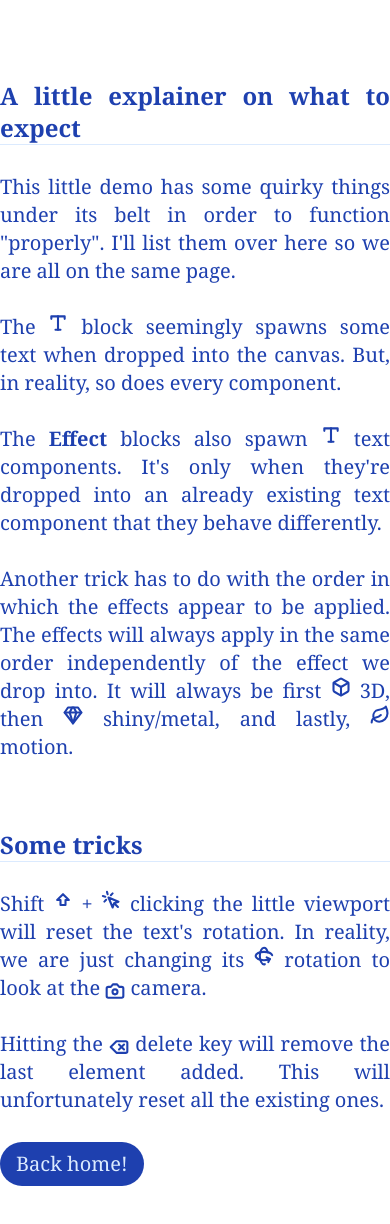
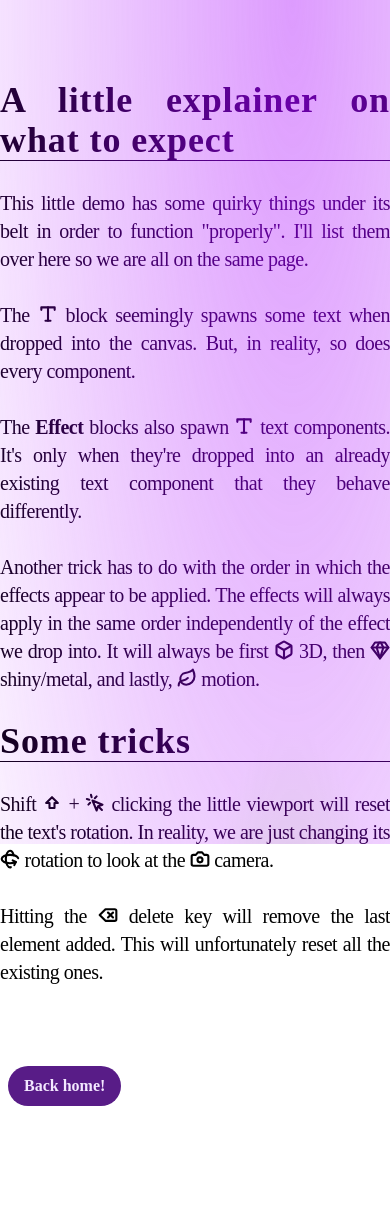
Before and after one commit to jesi-rgb/butter-demo, a Next.js app: page /about in a window 390 px wide. Shown: the top 1224 px of the page. After the commit the page ends 1114 px from the top, so only its background shows below. Built offline with nearby package versions, Linux system fonts and the light colour scheme; a web font is replaced by a local one.

Commit message:
more details and about page

```diff
--- a/src/components/p5/VideoSandwichStacked.jsx
+++ b/src/components/p5/VideoSandwichStacked.jsx
@@ -67,7 +67,10 @@ export default function VideoSandwhichStacked({ children, stackedVideoPath }) {
 
   return (
     <>
-      <div className="m-20 flex justify-center">
+      <div className="text-7xl font-hero text-black mix-blend-overlay text-center mt-10">
+        Video Layering
+      </div>
+      <div className="mx-20 mt-10 flex justify-center">
         {/*background video. this video is rendered as is, untouched*/}
         <div className="z-1 w-[1280px] h-[725px] bg-white absolute"></div>
         <div className="z-0 absolute border-4 border-purple-900 rounded-md">
--- a/src/pages/about.js
+++ b/src/pages/about.js
@@ -1,4 +1,5 @@
 /* eslint-disable @next/next/no-html-link-for-pages */
+import Layout from "@/components/Layout";
 import {
   ArrowBigUp,
   Box,
@@ -14,22 +15,23 @@ import {
 export default function About() {
   return (
     <>
-      <div className="mx-auto max-w-xl text-justify font-serif text-xl my-20 text-blue-800 flex flex-col space-y-7">
-        <h1 className="text-2xl border-b border-blue-100 font-bold font-serif">
+      <Layout>
+        <div className="mx-auto mix-blend-overlay max-w-xl text-justify font-display tracking-tight text-xl my-20 text-black flex flex-col space-y-7">
+          <h1 className="text-4xl font-hero border-b border-black font-bold tracking-wide">
             A little explainer on what to expect
           </h1>
           <p>
             This little demo has some quirky things under its belt in order to
-          function &quot;properly&quot;. I&apos;ll list them over here so we are
-          all on the same page.
+            function &quot;properly&quot;. I&apos;ll list them over here so we
+            are all on the same page.
           </p>
           <p>
             The{" "}
             <span className="inline-block align-text-top">
               <Type size={20} strokeWidth={2.5} />
             </span>{" "}
-          block seemingly spawns some text when dropped into the canvas. But, in
-          reality, so does every component.
+            block seemingly spawns some text when dropped into the canvas. But,
+            in reality, so does every component.
           </p>
           <p>
             The <b>Effect</b> blocks also spawn{" "}
@@ -40,8 +42,8 @@ export default function About() {
             already existing text component that they behave differently.
           </p>
           <p>
-          Another trick has to do with the order in which the effects appear to
-          be applied. The effects will always apply in the same order
+            Another trick has to do with the order in which the effects appear
+            to be applied. The effects will always apply in the same order
             independently of the effect we drop into. It will always be first{" "}
             <span className="inline-block align-text-top">
               <Box size={20} strokeWidth={2.5} />
@@ -56,7 +58,7 @@ export default function About() {
             </span>{" "}
             motion.
           </p>
-        <h2 className="text-2xl pt-10 border-b border-blue-100 font-bold font-serif mb-10">
+          <h2 className="text-4xl font-hero border-b border-black font-bold tracking-wide">
             Some tricks
           </h2>
           <p>
@@ -74,30 +76,21 @@ export default function About() {
               <Rotate3d size={20} strokeWidth={2.5} />
             </span>{" "}
             rotation to look at the{" "}
-          <span className="inline-block align-text-bottom">
+            <span className="inline-block align-text-bottom mb-[1.8px]">
               <Camera size={20} strokeWidth={2.5} />
             </span>{" "}
             camera.
           </p>
           <p>
             Hitting the{" "}
-          <span className="inline-block align-text-bottom">
+            <span className="inline-block align-text-bottom mb-[1.8px]">
               <Delete size={20} strokeWidth={2.5} />
             </span>{" "}
-          delete key will remove the last element added. This will unfortunately
-          reset all the existing ones.
+            delete key will remove the last element added. This will
+            unfortunately reset all the existing ones.
           </p>
-        <div>
-          <a href="/">
-            <button
-              className="bg-blue-800 text-blue-100 px-4 py-2 rounded-full hover:-translate-y-1 hover:bg-blue-600 transform transition-all
-          "
-            >
-              Back home!
-            </button>
-          </a>
         </div>
-      </div>
+      </Layout>
     </>
   );
 }
--- a/src/pages/audio-reactive.jsx
+++ b/src/pages/audio-reactive.jsx
@@ -7,9 +7,9 @@ export default function AudioReactive() {
         <h1 className="font-hero mix-blend-overlay font-bold text-7xl text-center my-10">
           Audio Reactive Text
         </h1>
-        <div className="flex mt-20 gap-14 mx-10">
+        <div className="flex flex-col lg:flex-row mt-20 gap-14 mx-10">
           <iframe
-            className="w-3/4 mx-auto rounded-xl"
+            className="w-full lg:w-3/4 mx-auto rounded-xl"
             width="1280"
             height="720"
             src="https://www.youtube.com/embed/u5VwTaKjIDU"
@@ -18,7 +18,7 @@ export default function AudioReactive() {
             allow="accelerometer; autoplay; clipboard-write; encrypted-media; gyroscope; picture-in-picture; web-share"
             allowfullscreen
           />
-          <div className="font-display mix-blend-overlay w-1/4 text-3xl mx-auto flex flex-col space-y-4 self-end tracking-tighter">
+          <div className="font-display mix-blend-overlay w-full lg:w-1/4 text-3xl mx-auto flex flex-col space-y-4 self-end tracking-tighter">
             <p>
               Just a small little demo about how reactive text would work in
               butter, the next generation motion graphics tool.{" "}
--- a/src/pages/demo.jsx
+++ b/src/pages/demo.jsx
@@ -1,4 +1,5 @@
 import Draggable3DText from "@/components/3D/Draggable3DText";
+import BackButton from "@/components/BackButton";
 import Layout from "@/components/Layout";
 import VideoSandwhichStacked from "@/components/p5/VideoSandwichStacked";
 
@@ -9,6 +10,7 @@ export default function Demo() {
         <VideoSandwhichStacked stackedVideoPath={"/videos/mega-josh.mp4"}>
           <Draggable3DText fitScreen={true} />
         </VideoSandwhichStacked>
+        <BackButton link="/about" text="About this demo" />
       </Layout>
     </>
   );
```
Lines whose indentation alone changed are shown as unchanged.
